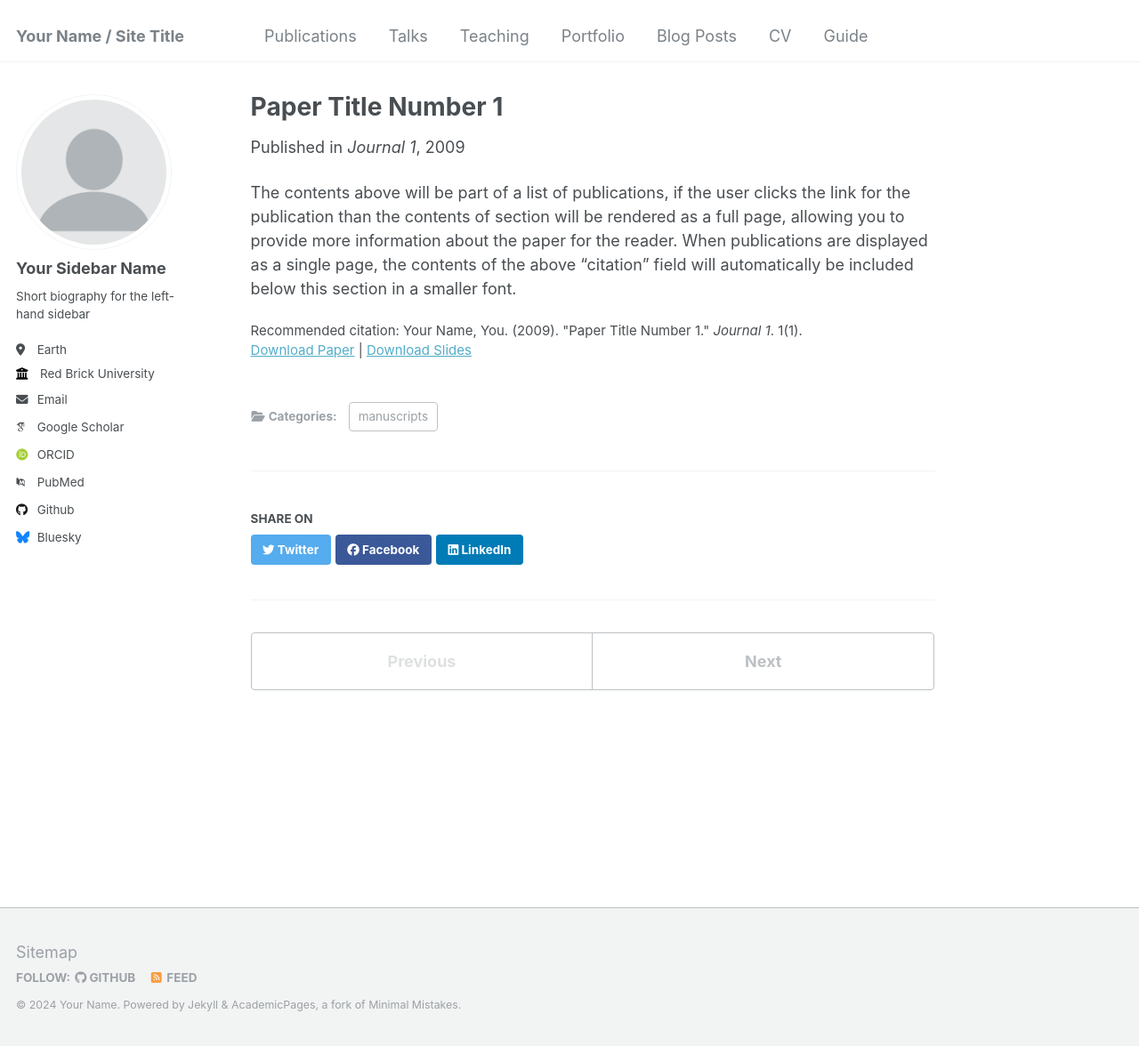
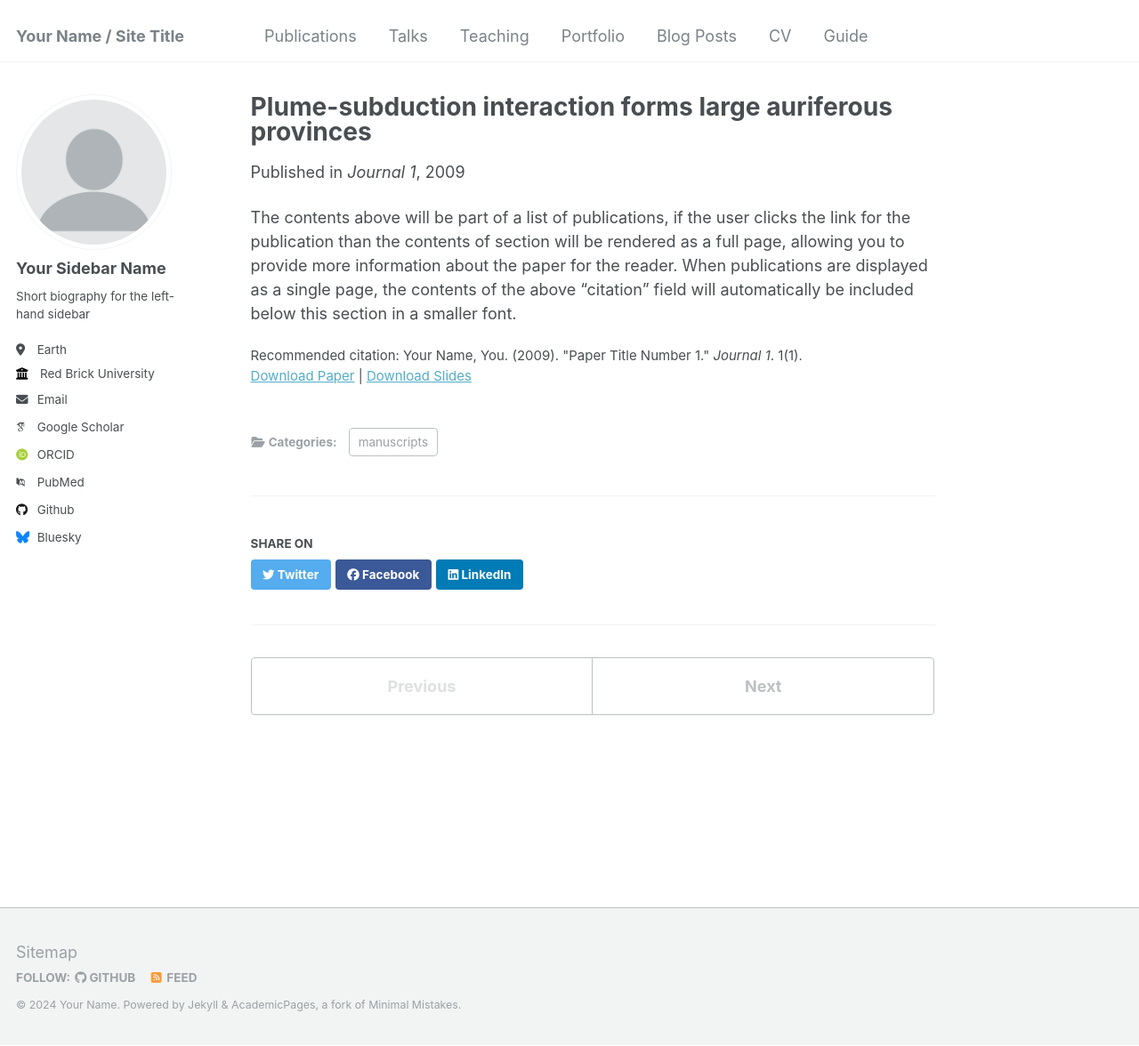
Before and after one commit to Santi-Tassara/santi-tassara.github.io, a Jekyll site: the page built from _publications/2009-10-01-paper-title-number-1.md, in a window 1280 px wide and 1176 px high. Shown: the whole window at 89% size. Built offline with Jekyll 4.4.1, drawn with Linux system fonts in a browser that asks for light colours; some web fonts are replaced.

Commit message:
Update 2009-10-01-paper-title-number-1.md

```diff
--- a/_publications/2009-10-01-paper-title-number-1.md
+++ b/_publications/2009-10-01-paper-title-number-1.md
@@ -1,5 +1,5 @@
 ---
-title: "Paper Title Number 1"
+title: "Plume-subduction interaction forms large auriferous provinces"
 collection: publications
 category: manuscripts
 permalink: /publication/2009-10-01-paper-title-number-1
```
